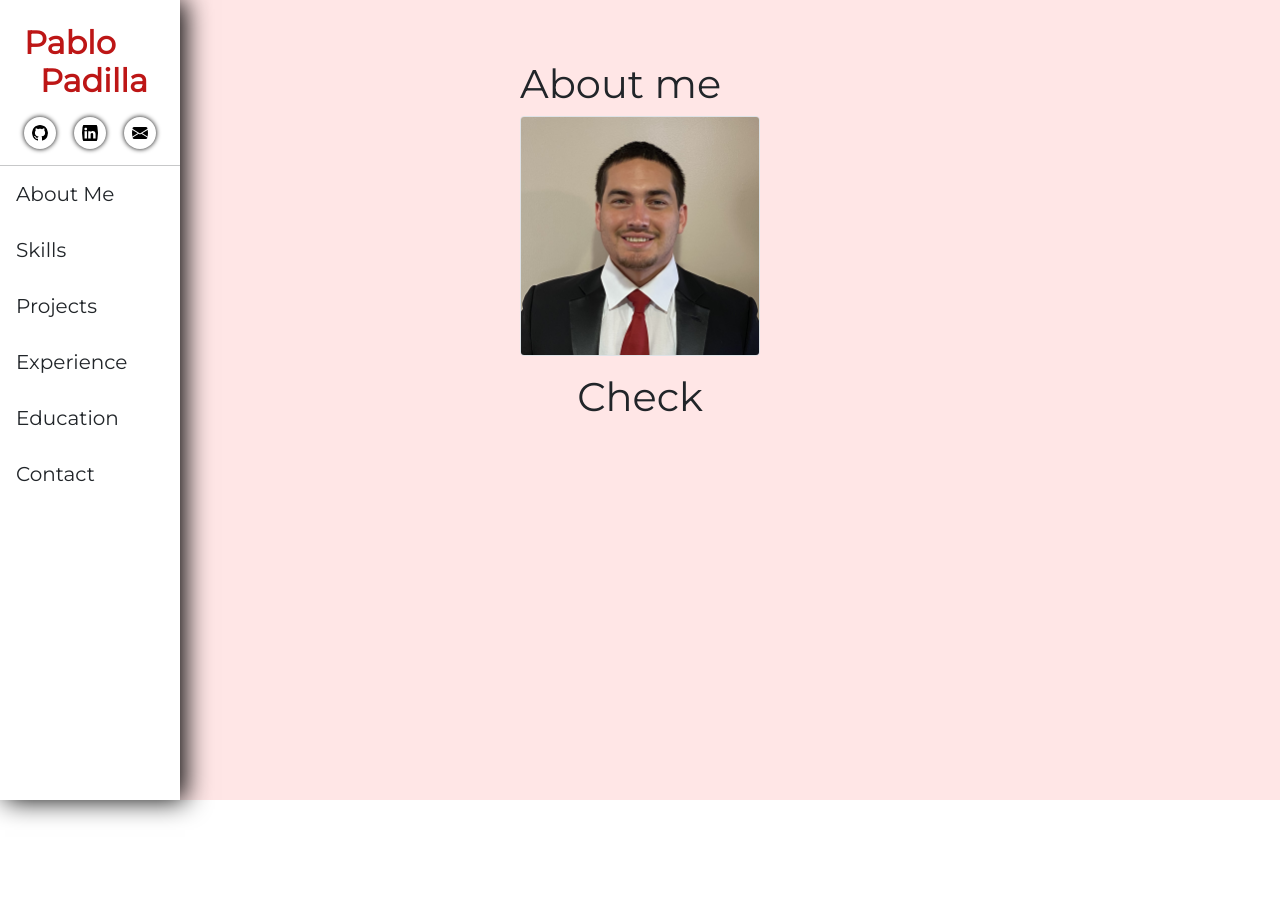
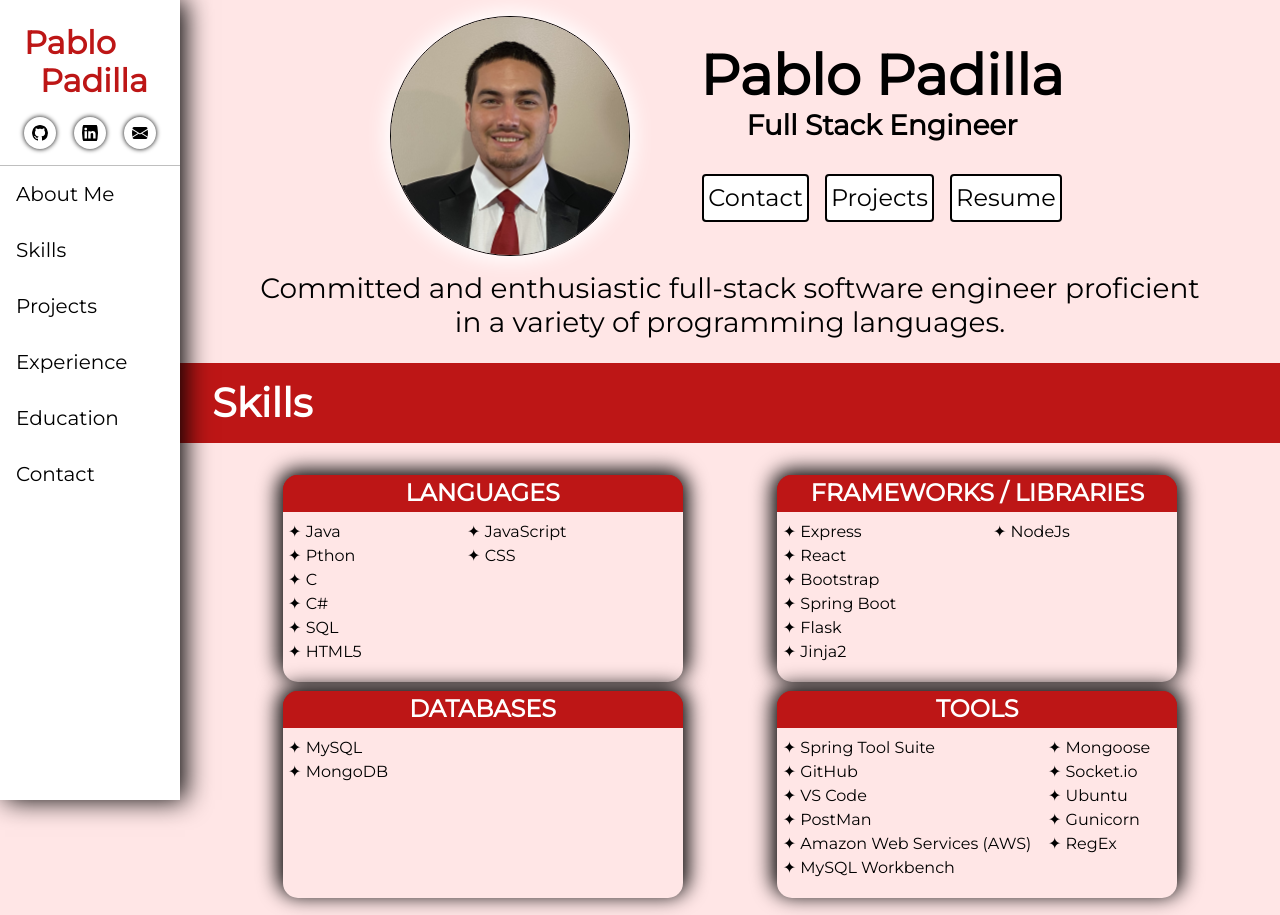
Before and after one commit to PPadilla44/Portfolio, a React (Create React App) app in the folder client/: page / in a window 1280 px wide. Before the commit the page ends 800 px from the top, so only its background shows below. Built offline with nearby package versions, Linux system fonts and the light colour scheme.

Commit message:
added skills component / some updates to nav

```diff
--- a/client/package.json
+++ b/client/package.json
@@ -13,6 +13,7 @@
     "react": "^17.0.2",
     "react-dom": "^17.0.2",
     "react-scripts": "4.0.3",
+    "react-scroll": "^1.8.4",
     "web-vitals": "^1.1.2"
   },
   "scripts": {
--- a/client/src/App.css
+++ b/client/src/App.css
@@ -7,12 +7,12 @@
 
 .App {
   background-color: #FFE6E6;
-  height: 100vh;
+  height: 100%;
   width: 100vw;
 }
 
 main {
-  width: 100vw;
+  margin-left: 180px;
 }
 
 .blurBackground {
@@ -22,3 +22,9 @@ main {
   width: 100vw;
   z-index: 3;
 }
+
+@media screen and (max-width: 1000px) {
+  main {
+    margin: 0;
+  }
+}
--- a/client/src/App.js
+++ b/client/src/App.js
@@ -2,6 +2,7 @@ import './App.css';
 import React, { useState } from 'react';
 import Nav from './components/Nav';
 import About from './components/About';
+import Skills from './components/Skills';
 
 // Color pallete
 // https://colorhunt.co/palette/ffe6e6ff2626bd1616000000
@@ -11,13 +12,12 @@ function App() {
   const [blur, setBlur] = useState(false);
 
   return (
-    <div className="App">
+    <div className="App" name="top">
       { blur && <div className={"blurBackground"} style={{ opacity: '0.85', background: 'hsl(0, calc(var(--saturation-factor, 1) * 0%), 0%)'}}/>}
       <Nav setBlur={setBlur}/>
-      <main className="d-flex flex-column align-items-center">
+      <main className="d-flex flex-column align-items-cente">
         <About/>
-        <hr />
-        <h1>Check</h1>
+        <Skills/>
       </main>
     </div>
   );
--- /dev/null
+++ b/client/src/components/About.css
@@ -0,0 +1,94 @@
+* {
+    margin: 0;
+    padding: 0;
+    color: black;
+}
+
+.main {
+    padding: 1rem;
+    display: flex;
+    justify-content: center;
+    align-items: center;
+    flex-direction: column;
+}
+
+.top-content {
+    display: flex;
+    align-items: center;
+    justify-content: center;
+    width: 90%;
+}
+
+.text-content {
+    display: flex;
+    text-align: center;
+    width: 90%;
+    margin-top: 1rem;
+}
+
+.title {
+    background-color: #FF2626;
+    padding: 1rem 2rem;
+    font-weight: 500;
+}
+
+img {
+    height: 15rem;
+    width: 15rem;
+    border-radius: 50%;
+    border: 1px solid black;
+    box-shadow: 0px 0px 20px 5px white;
+    margin-right: 4rem;
+}
+
+.buttons {
+    display: flex;
+    margin-top: 1.5rem;
+}
+
+.option {
+    border: 2px solid black;
+    background-color: white;
+    padding: .25rem;
+    border-radius: .25rem;
+    font-size: 1.5rem;
+    margin: .5rem;
+    text-decoration: none;
+}
+
+.option:hover {
+    background-color: #BD1616;
+    color: #FFE6E6;
+    box-shadow: 0px 0px 10px black;
+    transition: 300ms;
+}
+
+.fullstack {
+    text-align: center;
+}
+
+.fullstack h1{
+    margin: 0;
+    font-size: 3.5rem;
+    font-weight: 600;
+}
+.fullstack h3{
+    margin: 0;
+    font-size: 1.75rem;
+    font-weight: 600;
+}
+
+@media screen and (max-width: 800px) {
+
+    .top-content {
+        flex-direction: column;
+        justify-content: center;
+    }
+    img {
+        margin: 0;
+    }
+    .fullstack h1{
+        font-size: 3rem;
+    }
+
+}
--- a/client/src/components/About.jsx
+++ b/client/src/components/About.jsx
@@ -1,14 +1,35 @@
 import React from "react";
 import me from '../assets/me-boxed.jpg';
-
+import './About.css'
+import Resume from "../assets/Pablo.Padilla.Resume.pdf"
 
 const About = (props) => {
 
 
     return (
-        <section>
-            <h1>About me</h1>
-            <img src={me} style={ {height: "15rem"} } className="border rounded" alt="its a me" />
+        <section className="section">
+            <div className="main">
+                <div className="top-content">
+                    <img src={me} alt="its a me" />
+                    <div className="contents">
+                        <div className="fullstack">
+                            <h1>Pablo Padilla</h1>
+                            <h3>Full Stack Engineer</h3>
+                        </div>
+                        <div className="buttons">
+                            {/* Scroll to Cotacct */}
+                            <a href="/" className="option">Contact</a>
+                            {/* Scroll to Projects */}
+                            <a href="/" className="option">Projects</a>
+                            <a href={Resume} target='_blank' className="option" rel='noopener noreferrer'>Resume</a>
+                        </div>
+                    </div>
+                </div>
+                <div className="text-content">
+                    <h3>Committed and enthusiastic full-stack software engineer proficient in a variety of
+                        programming languages.</h3>
+                </div>
+            </div>
         </section>
     )
 }
--- a/client/src/components/Nav.css
+++ b/client/src/components/Nav.css
@@ -1,14 +1,14 @@
-@media screen and (min-width: 1000px) {
-    .navbar {
-        top: -100%;
-    }
+.navbar {
+    height: 60px;
+    width: 100vw;
+    background-color: #FFE6E6;
+    z-index: 2;
+    position: sticky;
+    top: 0;
 }
 
-.navbar {
-    height: 60px;
-    background-color: white;
-    transition: 700ms;
-    z-index: 2;
+.navbar.scroll {
+    box-shadow: 0px 0px 10px black;
 }
 
 .menu-bars {
@@ -41,6 +41,7 @@
     display: flex;
     flex-direction: column;
     padding: 1rem;
+    text-decoration: none;
 }
 
 .nav-text:hover {
@@ -102,8 +103,19 @@ a {
     background-color: #BD1616;
     color: #FFE6E6;
     box-shadow: 0px 0px 10px black;
+    transition: 250ms;
 }
 
 hr {
     margin-bottom: 0;
 }
+
+@media screen and (min-width: 1000px) {
+    .navbar {
+        display: none;
+    }
+    .nav-menu.nav-menu.active {
+        left: 0;
+        transition: 0ms;
+    }
+}
--- a/client/src/components/Nav.jsx
+++ b/client/src/components/Nav.jsx
@@ -1,6 +1,7 @@
 import React, { useEffect, useState, useRef } from "react";
 import './Nav.css'
 import { SidebarData } from './SidebarData';
+import { Link } from 'react-scroll';
 
 
 const Nav = (props) => {
@@ -15,6 +16,7 @@ const Nav = (props) => {
     });
 
     const [side, setSide] = useState(windowSize.width > 1000);
+    const [navBlur, setNavBlur] = useState(false);
 
     const showSidebar = () => {
         setSide(true);
@@ -40,6 +42,7 @@ const Nav = (props) => {
     }, [windowSize.width, setBlur]);
 
     const handleSidebar = () => {
+        console.log("Clicked");
         if (windowSize.width < 1000) {
             setSide(false);
             setBlur(false);
@@ -59,11 +62,21 @@ const Nav = (props) => {
 
         return () => document.removeEventListener('mousedown', handleClickOutside);
         // eslint-disable-next-line
-    }, [])
+    }, []);
+
+    const handleScroll = () => {
+        setNavBlur(!(window.scrollY === 0))
+    }
+
+    useEffect(() => {
+        window.addEventListener('scroll', handleScroll);
+        return () => window.removeEventListener('scroll', handleScroll)
+    },[])
+
 
     return (
         <>
-            <div id="navbar" className="navbar">
+            <div id="navbar" className={navBlur ? 'navbar scroll' : 'navbar'} >
                 <button onClick={showSidebar} className="menu-bars" type="button">&#9776;</button>
             </div>
             <nav ref={wrapperRef} className={side ? 'nav-menu active' : 'nav-menu'}>
@@ -92,8 +105,10 @@ const Nav = (props) => {
                     <hr />
                     {SidebarData.map((item, index) => {
                         return (
-                            <li key={index} className={item.cName}>
-                                <h5>{item.title}</h5>
+                            <li key={index}>
+                                <Link to={item.link} className={item.cName} spy={true} smooth={true}>
+                                    <h5>{item.title}</h5>
+                                </Link>
                             </li>
                         );
                     })}
--- a/client/src/components/SidebarData.jsx
+++ b/client/src/components/SidebarData.jsx
@@ -1,26 +1,33 @@
 export const SidebarData = [
     {
         title: 'About Me',
-        cName: 'nav-text'
+        cName: 'nav-text',
+        link: 'top'
     },
     {
         title: 'Skills',
-        cName: 'nav-text'
+        cName: 'nav-text',
+        link: 'skills'
+
     },
     {
         title: 'Projects',
-        cName: 'nav-text'
+        cName: 'nav-text',
+        link: 'projects'
     },
     {
         title: 'Experience',
-        cName: 'nav-text'
+        cName: 'nav-text',
+        link: 'experience'
     },
     {
         title: 'Education',
-        cName: 'nav-text'
+        cName: 'nav-text',
+        link: 'education'
     },
     {
         title: 'Contact',
-        cName: 'nav-text'
+        cName: 'nav-text',
+        link: 'contact'
     }
 ];
--- /dev/null
+++ b/client/src/components/Skills.css
@@ -0,0 +1,50 @@
+.main {
+    display: flex;
+    flex-wrap: wrap;
+    flex-direction: row;
+    justify-content: space-evenly;
+}
+
+.title {
+    background-color: #BD1616;
+    padding: 1rem 2rem;
+    color: white;
+    font-weight: 800;
+}
+
+.category {
+    background-color: #BD1616;
+    width: 400px;
+    height: 200px;
+    margin: .5rem;
+    border-radius: 15px;
+    box-shadow: 0px 0px 20px 5px black;
+}
+.category h3 {
+    background-color: #BD1616;
+    border-radius: 15px 15px 0 0;
+    text-align: center;
+    margin: 0;
+    font-size: 1.50rem;
+    font-weight: 600;
+    color: white;
+    padding: .25rem;
+}
+
+.skillList {
+    padding: 0;
+    margin: 0;
+    color: black;
+    background-color: #FFE6E6;
+    display: flex;
+    flex-flow: column wrap;
+    height: 170px;
+    padding-top: 1rem;
+    list-style-type: "✦ ";
+    padding: .5rem;
+    border-radius: 0 0 15px 15px;
+}
+
+.skill {
+    margin-left: 15px;
+}
--- /dev/null
+++ b/client/src/components/Skills.jsx
@@ -0,0 +1,34 @@
+import React from "react";
+import './Skills.css';
+import { SkillsData } from './SkillsData';
+
+
+const Skills = (props) => {
+
+
+    return (
+        <section>
+            <h1 name="skills" className="title">Skills</h1>
+            <div className="main">
+                { SkillsData.map((item, index) => {
+                    return (
+                        <div key={index} className="category">
+                            <h3>{item.title}</h3>
+                            <ul className="skillList">
+                                {item.contents.map((a, i) => {
+                                    return (
+                                        <li className="skill" key={i}>
+                                            <span className="skill-name">{a}</span>
+                                            </li>
+                                    )
+                                })}
+                            </ul>
+                        </div>
+                    )
+                })}
+            </div>
+        </section>
+    )
+}
+
+export default Skills;
--- /dev/null
+++ b/client/src/components/SkillsData.jsx
@@ -0,0 +1,23 @@
+export const SkillsData = [
+    {
+        title: "LANGUAGES",
+        contents: ["Java", "Pthon", "C",
+                    "C#", "SQL", "HTML5",
+                    "JavaScript", "CSS"]
+    },
+    {
+        title: "FRAMEWORKS / LIBRARIES",
+        contents: ["Express", "React", "Bootstrap", "Spring Boot",
+                    "Flask", "Jinja2", "NodeJs"]
+    },
+    {
+        title: "DATABASES",
+        contents: ["MySQL", "MongoDB"]
+    },
+    {
+        title: "TOOLS",
+        contents: ["Spring Tool Suite", "GitHub", "VS Code", "PostMan",
+                    "Amazon Web Services (AWS)", "MySQL Workbench", "Mongoose",
+                    "Socket.io", "Ubuntu", "Gunicorn", "RegEx"]
+    }
+]
```
Also changed, not shown: 2 other files (tests, documents, lock files or other folders).
